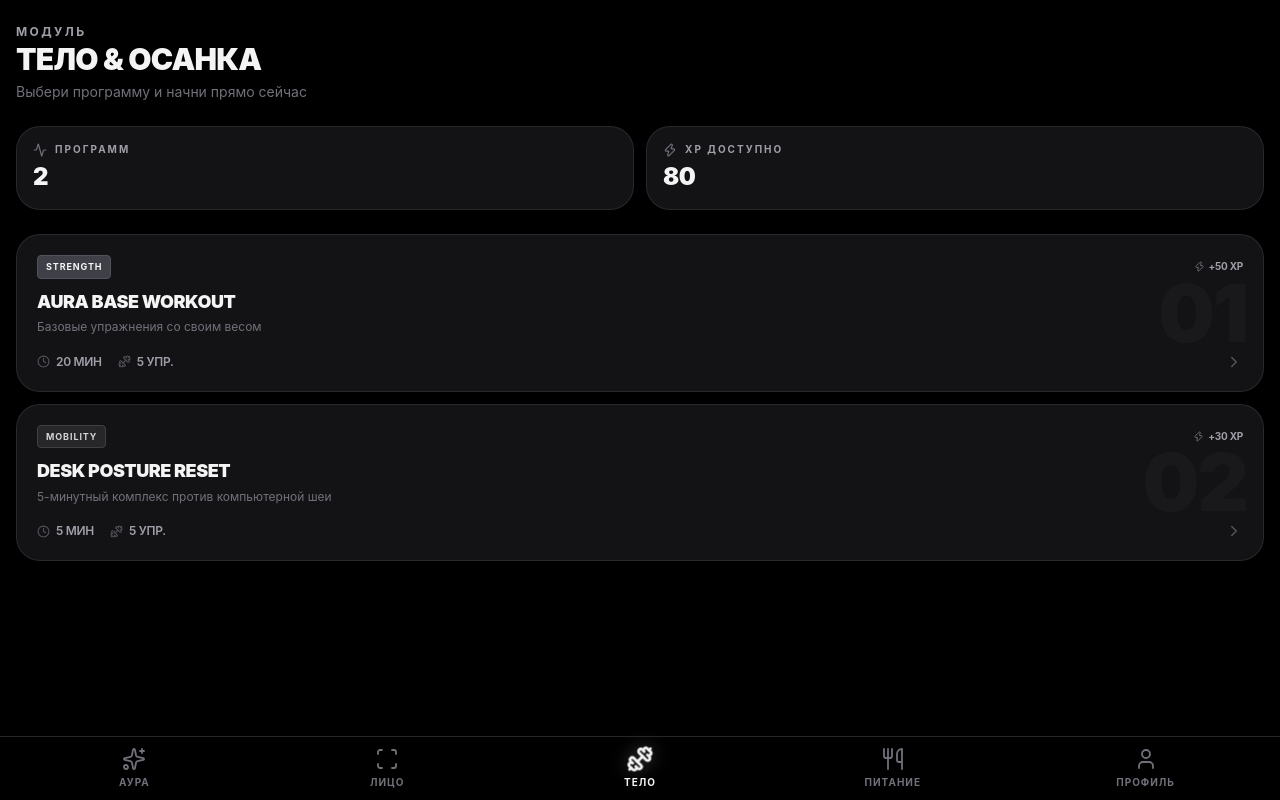
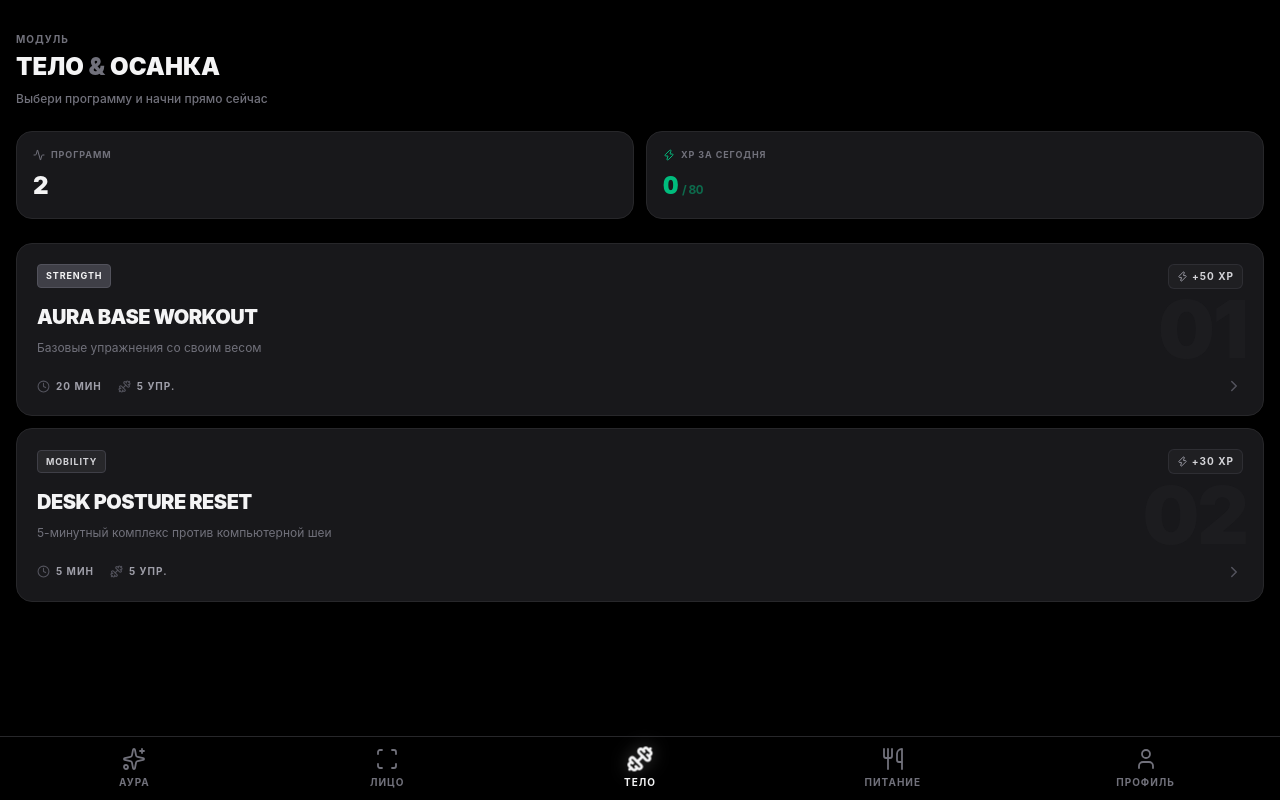
Before and after one commit to ELDAROOS/AuraForge, a Next.js app: page /body in a window 1280 px wide. Built offline with nearby package versions, Linux system fonts and the light colour scheme; no server answers.

Commit message:
feat: upgrade body and posture module - XP integration, haptics, confetti, and unified design

```diff
--- a/src/components/body/WorkoutDashboard.tsx
+++ b/src/components/body/WorkoutDashboard.tsx
@@ -1,7 +1,10 @@
 'use client'
 
+import { useEffect, useState } from 'react'
 import { workouts, WorkoutProgram } from '@/lib/workouts-db'
-import { Dumbbell, Clock, Zap, ChevronRight, Activity } from 'lucide-react'
+import { useAppStore } from '@/store/useAppStore'
+import { useTelegram } from '@/hooks/useTelegram'
+import { Dumbbell, Clock, Zap, ChevronRight, Activity, CheckCircle2 } from 'lucide-react'
 
 interface WorkoutDashboardProps {
   onSelect: (workout: WorkoutProgram) => void
@@ -12,55 +15,85 @@ const TAG_COLORS: Record<string, string> = {
   MOBILITY: 'text-zinc-300 bg-zinc-800 border-zinc-700',
 }
 
+const getTodayKey = () => {
+  const d = new Date()
+  return `${d.getFullYear()}-${String(d.getMonth()+1).padStart(2,'0')}-${String(d.getDate()).padStart(2,'0')}`
+}
+
 export function WorkoutDashboard({ onSelect }: WorkoutDashboardProps) {
+  const { dbUser } = useAppStore()
+  const { haptic } = useTelegram()
+  const [completedWorkouts, setCompletedWorkouts] = useState<Set<string>>(new Set())
+
+  useEffect(() => {
+    if (!dbUser?.tg_id) return
+    const storageKey = `body_${dbUser.tg_id}_${getTodayKey()}`
+    const saved = localStorage.getItem(storageKey)
+    if (saved) {
+      setCompletedWorkouts(new Set(JSON.parse(saved)))
+    }
+  }, [dbUser?.tg_id])
+
   return (
-    <div className="page-enter px-4 pt-6 pb-8">
+    <div className="page-enter px-4 pt-8 pb-20 min-h-full">
       {/* Header */}
       <div className="mb-6">
-        <p className="mono-heading mb-1">Модуль</p>
-        <h1 className="text-3xl font-black text-zinc-100 uppercase tracking-tight leading-none">
-          Тело &amp; Осанка
+        <p className="text-[10px] font-bold text-zinc-500 uppercase tracking-widest mb-1">МОДУЛЬ</p>
+        <h1 className="text-2xl font-black text-zinc-100">
+          ТЕЛО <span className="text-zinc-500">&amp;</span> ОСАНКА
         </h1>
-        <p className="text-sm text-zinc-500 mt-2">
+        <p className="text-xs text-zinc-500 mt-2 font-medium">
           Выбери программу и начни прямо сейчас
         </p>
       </div>
 
       {/* Stats row */}
       <div className="grid grid-cols-2 gap-3 mb-6">
-        <div className="card-mono p-4">
-          <div className="flex items-center gap-2 mb-1">
-            <Activity size={14} className="text-zinc-500" />
-            <span className="mono-heading text-[10px]">Программ</span>
+        <div className="bg-zinc-900 border border-zinc-800 rounded-2xl p-4">
+          <div className="flex items-center gap-1.5 mb-2">
+            <Activity size={12} className="text-zinc-500" />
+            <span className="text-[9px] font-bold text-zinc-500 uppercase tracking-widest">Программ</span>
           </div>
-          <p className="text-2xl font-black text-zinc-100 mono-number">
+          <p className="text-2xl font-black text-zinc-100 mono-number tabular-nums">
             {workouts.length}
           </p>
         </div>
-        <div className="card-mono p-4">
-          <div className="flex items-center gap-2 mb-1">
-            <Zap size={14} className="text-zinc-500" />
-            <span className="mono-heading text-[10px]">XP доступно</span>
+        <div className="bg-zinc-900 border border-zinc-800 rounded-2xl p-4">
+          <div className="flex items-center gap-1.5 mb-2">
+            <Zap size={12} className="text-emerald-500" />
+            <span className="text-[9px] font-bold text-zinc-500 uppercase tracking-widest">XP за сегодня</span>
           </div>
-          <p className="text-2xl font-black text-zinc-100 mono-number">
-            {workouts.reduce((s, w) => s + w.xpReward, 0)}
+          <p className="text-2xl font-black text-emerald-500 mono-number tabular-nums">
+            {workouts.reduce((s, w) => s + (completedWorkouts.has(w.id) ? w.xpReward : 0), 0)}
+            <span className="text-xs font-bold text-emerald-500/50 ml-1">
+              / {workouts.reduce((s, w) => s + w.xpReward, 0)}
+            </span>
           </p>
         </div>
       </div>
 
       {/* Workout Cards */}
       <div className="space-y-3">
-        {workouts.map((workout, idx) => (
+        {workouts.map((workout, idx) => {
+          const isCompleted = completedWorkouts.has(workout.id)
+
+          return (
             <button
               key={workout.id}
-            onClick={() => onSelect(workout)}
+              onClick={() => { haptic.light(); onSelect(workout) }}
               className="w-full text-left group"
               style={{ animationDelay: `${idx * 80}ms` }}
             >
-            <div className="card-mono p-5 transition-all duration-200 active:scale-[0.98] hover:border-zinc-600/60 relative overflow-hidden">
+              <div className={`p-5 rounded-2xl border transition-all duration-300 active:scale-[0.98] relative overflow-hidden ${
+                isCompleted
+                  ? 'bg-emerald-500/5 border-emerald-500/20'
+                  : 'bg-zinc-900 border-zinc-800 hover:border-zinc-700'
+              }`}>
                 {/* Subtle index number background */}
                 <span
-                className="absolute right-4 top-1/2 -translate-y-1/2 text-[80px] font-black text-zinc-800/30 select-none pointer-events-none mono-number leading-none"
+                  className={`absolute right-4 top-1/2 -translate-y-1/2 text-[80px] font-black select-none pointer-events-none mono-number leading-none transition-colors ${
+                    isCompleted ? 'text-emerald-500/5' : 'text-zinc-800/30'
+                  }`}
                   aria-hidden
                 >
                   {String(idx + 1).padStart(2, '0')}
@@ -68,25 +101,41 @@ export function WorkoutDashboard({ onSelect }: WorkoutDashboardProps) {
 
                 <div className="relative z-10">
                   {/* Tag + XP */}
-                <div className="flex items-center justify-between mb-3">
+                  <div className="flex items-center justify-between mb-4">
                     <span
-                    className={`text-[9px] font-bold px-2 py-1 rounded border tracking-widest ${TAG_COLORS[workout.tag] ?? TAG_COLORS.MOBILITY}`}
+                      className={`text-[9px] font-bold px-2 py-1 rounded border tracking-widest ${
+                        isCompleted ? 'bg-emerald-500/10 text-emerald-500 border-emerald-500/20' : (TAG_COLORS[workout.tag] ?? TAG_COLORS.MOBILITY)
+                      }`}
                     >
                       {workout.tag}
                     </span>
-                  <div className="flex items-center gap-1">
-                    <Zap size={11} className="text-zinc-500" />
-                    <span className="text-[10px] font-bold text-zinc-400 mono-number">
+
+                    {isCompleted ? (
+                      <div className="flex items-center gap-1 text-emerald-500 bg-emerald-500/10 px-2 py-1 rounded-md border border-emerald-500/20">
+                        <CheckCircle2 size={12} strokeWidth={2.5} />
+                        <span className="text-[10px] font-black uppercase tracking-widest">
+                          Готово
+                        </span>
+                      </div>
+                    ) : (
+                      <div className="flex items-center gap-1 bg-zinc-800/50 px-2 py-1 rounded-md border border-zinc-700/50">
+                        <Zap size={11} className="text-zinc-400" />
+                        <span className="text-[10px] font-bold text-zinc-300 mono-number uppercase tracking-widest">
                           +{workout.xpReward} XP
                         </span>
                       </div>
+                    )}
                   </div>
 
                   {/* Title */}
-                <h2 className="text-lg font-black text-zinc-100 uppercase tracking-tight leading-tight mb-1">
+                  <h2 className={`text-xl font-black uppercase tracking-tight leading-tight mb-2 transition-colors ${
+                    isCompleted ? 'text-emerald-50' : 'text-zinc-100'
+                  }`}>
                     {workout.name}
                   </h2>
-                <p className="text-xs text-zinc-500 mb-4 leading-relaxed">
+                  <p className={`text-xs mb-5 leading-relaxed max-w-[85%] transition-colors ${
+                    isCompleted ? 'text-emerald-500/70' : 'text-zinc-500'
+                  }`}>
                     {workout.subtitle}
                   </p>
 
@@ -94,27 +143,32 @@ export function WorkoutDashboard({ onSelect }: WorkoutDashboardProps) {
                   <div className="flex items-center justify-between">
                     <div className="flex items-center gap-4">
                       <div className="flex items-center gap-1.5">
-                      <Clock size={13} className="text-zinc-600" />
-                      <span className="text-xs font-semibold text-zinc-400 mono-number">
+                        <Clock size={13} className={isCompleted ? 'text-emerald-500/60' : 'text-zinc-600'} />
+                        <span className={`text-[10px] font-bold mono-number uppercase tracking-widest ${
+                          isCompleted ? 'text-emerald-500/80' : 'text-zinc-400'
+                        }`}>
                           {workout.totalMinutes} МИН
                         </span>
                       </div>
                       <div className="flex items-center gap-1.5">
-                      <Dumbbell size={13} className="text-zinc-600" />
-                      <span className="text-xs font-semibold text-zinc-400 mono-number">
+                        <Dumbbell size={13} className={isCompleted ? 'text-emerald-500/60' : 'text-zinc-600'} />
+                        <span className={`text-[10px] font-bold mono-number uppercase tracking-widest ${
+                          isCompleted ? 'text-emerald-500/80' : 'text-zinc-400'
+                        }`}>
                           {workout.exercises.length} УПР.
                         </span>
                       </div>
                     </div>
                     <ChevronRight
                       size={18}
-                    className="text-zinc-600 group-hover:text-zinc-300 group-hover:translate-x-0.5 transition-all duration-200"
+                      className={`${isCompleted ? 'text-emerald-500/50' : 'text-zinc-600'} group-hover:translate-x-1 transition-all duration-300`}
                     />
                   </div>
                 </div>
               </div>
             </button>
-        ))}
+          )
+        })}
       </div>
     </div>
   )
```
Also changed, not shown: src/components/body/WorkoutPlayer.tsx (+81 -25 lines). Lines whose indentation alone changed are shown as unchanged.
